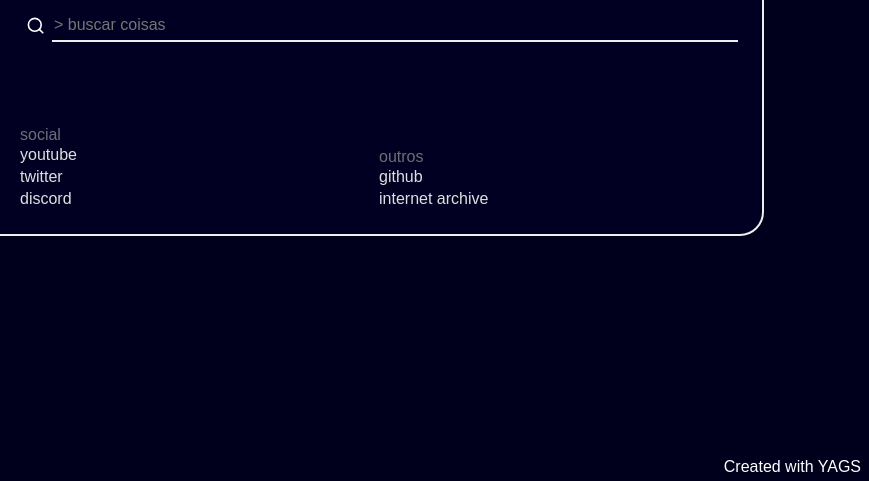
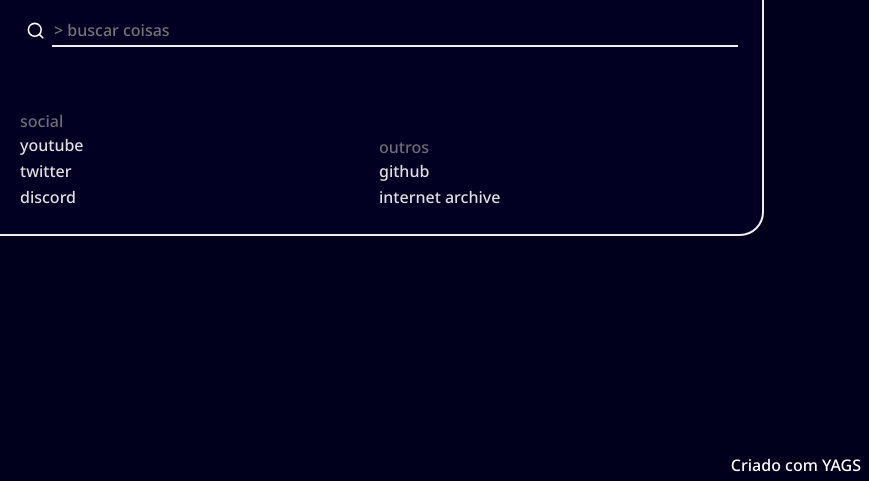
Before and after one commit to rgm89git/startpage, a plain HTML site: page index.html in a window 1280 px wide. Shown: the part 316-797 px from the top of the page, 411-1280 px from the left. Drawn offline with Linux system fonts and the light colour scheme.

Commit message:
Algumas alterações

```diff
--- a/index.html
+++ b/index.html
@@ -4,7 +4,7 @@
     <meta charset="utf-8" />
     <link rel="icon" href="./favicon.ico" />
     <link href="./styles.css" rel="stylesheet">
-    <title>New tab</title>
+    <title>> press start</title>
   </head>
   <body>
     <div class="surface">
@@ -23,7 +23,7 @@
         </div>
       </main>
     </div>
-    <a id="yags-link" href="https://prettycoffee.github.io/yet-another-generic-startpage/">Created with YAGS</a>
+    <a id="yags-link" href="https://prettycoffee.github.io/yet-another-generic-startpage/">Criado com YAGS</a>
   </body>
   <script type="text/javascript" src="./scripts.js"></script>
 </html>
--- a/styles.css
+++ b/styles.css
@@ -1,3 +1,5 @@
+@import url('https://fonts.googleapis.com/css2?family=Noto+Sans:wght@300;400;500&display=swap');
+
 @import url("./variables.css");
 
 *,
--- a/variables.css
+++ b/variables.css
@@ -24,7 +24,7 @@
   --color-palette-orange: #FFBB7C;
 
   /** general */
-  --font-family: Quicksand;
+  --font-family: 'Noto Sans', sans-serif;
   --display-image: block;
 
   /** surface */
```
